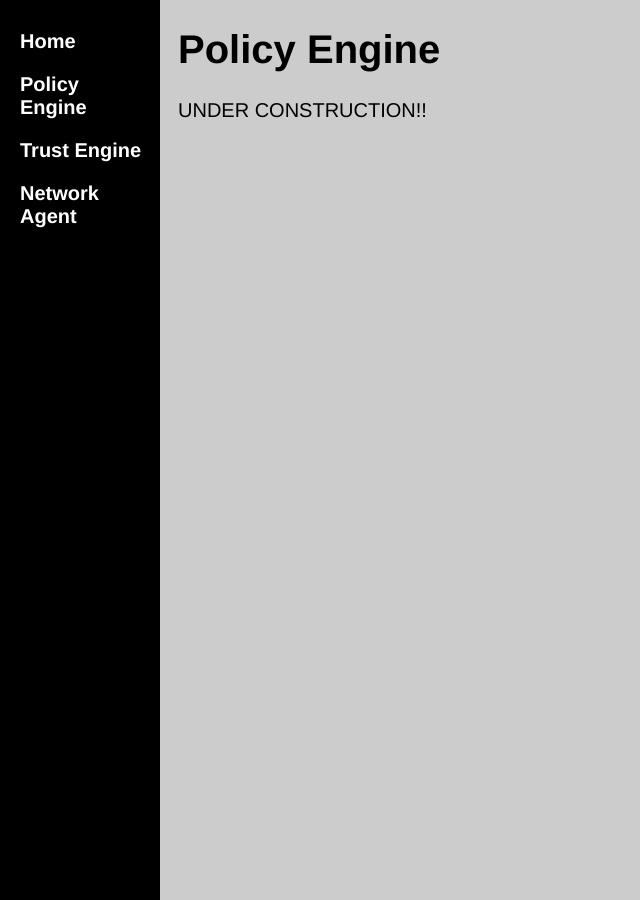
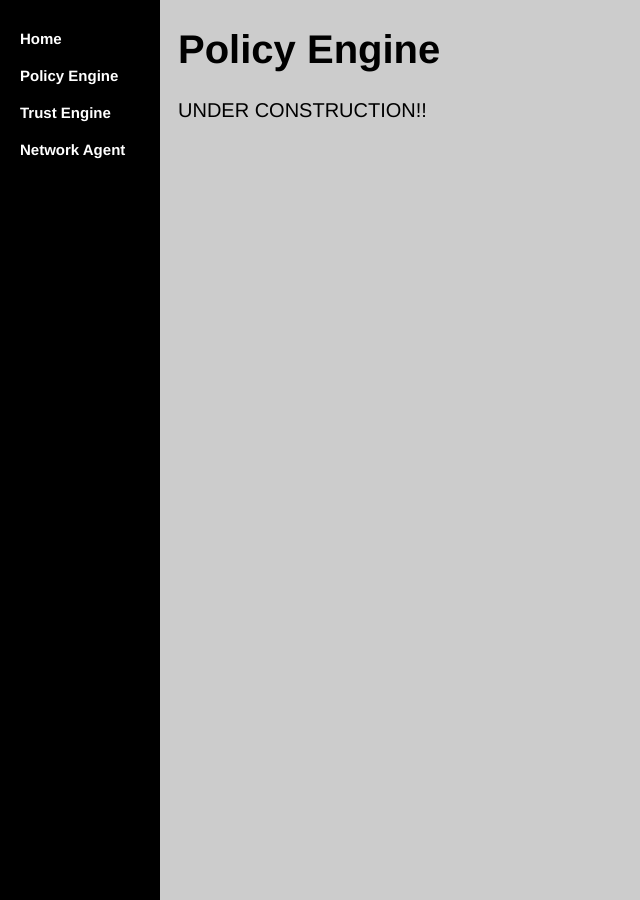
Before and after one commit to WWUZeroTrust/WWUZeroTrust.github.io, a Jekyll site: the page PolicyEngine/index.html, which Jekyll copies as it is, in a window 1280 px wide. Shown: the whole page, without its empty margins (0-640 px from the left). Built offline with Jekyll 4.4.1, drawn with Linux system fonts in a browser that asks for light colours.

Commit message:
Update index.html

```diff
--- a/PolicyEngine/index.html
+++ b/PolicyEngine/index.html
@@ -20,7 +20,7 @@ body {
   background-color: black;
   overflow-x: hidden;
   padding-top: 20px;
-  font-size: 20px
+  font-size: 15px
 }
 
 .sidenav a, .dropdown-btn {
@@ -37,7 +37,7 @@ body {
   cursor: pointer;
   outline: none;
   left: 0;
-  font-size: 20px
+  font-size: 15px
 }
 
 .sidenav a:hover, .dropdown-btn:hover {
@@ -64,7 +64,7 @@ body {
 }
 @media screen and (max-height: 450px) {
   .sidenav {padding-top: 15px;}
-  .sidenav a {font-size: 20px;}
+  .sidenav a {font-size: 15px;}
 }
 h1 {
     font-family:'Helvetica', 'Arial', 'Sans-Serif';
```
